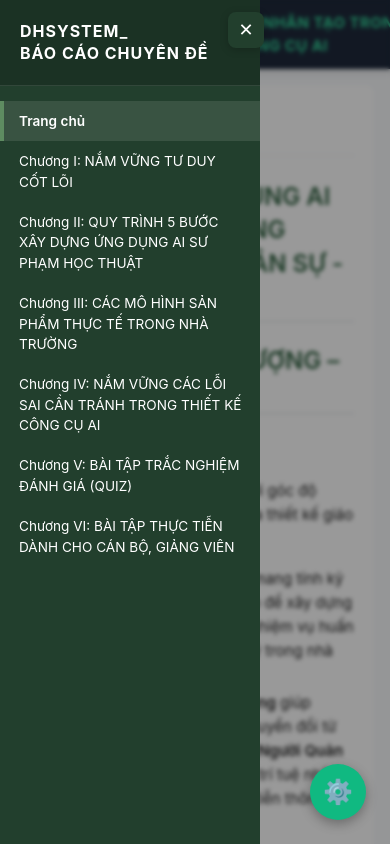
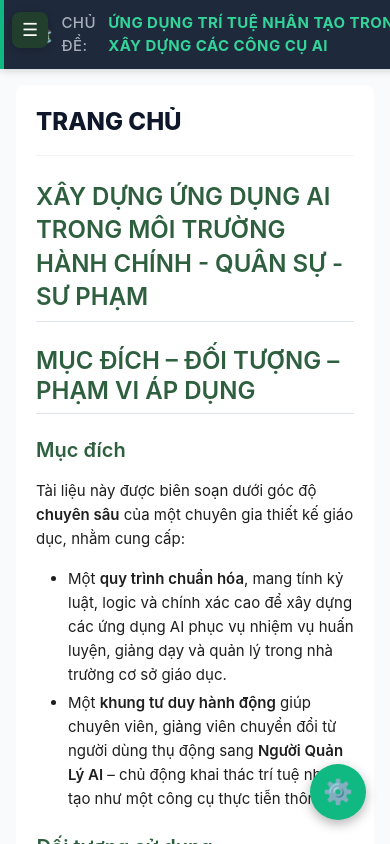
Before and after one commit to danghoangsqtt-sys/ai-maker-doc, a React (Vite) app: page / in a window 390 px wide. Built offline with nearby package versions, Linux system fonts and the light colour scheme.

Commit message:
chore: make build portable and deploy to surge

```diff
--- a/src/App.jsx
+++ b/src/App.jsx
@@ -141,7 +141,7 @@
 
 function App() {
   const [currentSection, setCurrentSection] = useState('dashboard');
-  const [sidebarOpen, setSidebarOpen] = useState(true);
+  const [sidebarOpen, setSidebarOpen] = useState(window.innerWidth > 768);
   const [isLoggedIn, setIsLoggedIn] = useState(false);
   const [isEditing, setIsEditing] = useState(false);
   const [courseData, setCourseData] = useState(() => parseCourseData(rawDataString));
--- a/src/index.css
+++ b/src/index.css
@@ -458,10 +458,12 @@
     left: 0;
     width: 100vw;
     height: 100vh;
-    background: rgba(0, 0, 0, 0.4);
+    background: rgba(0, 0, 0, 0.5); /* increased darkness to be noticeable */
     z-index: 998;
-    -webkit-backdrop-filter: blur(2px);
-    backdrop-filter: blur(2px);
+    -webkit-backdrop-filter: blur(3px);
+    backdrop-filter: blur(3px);
+    cursor: pointer;
+    pointer-events: auto;
   }
   /* Adjust the toggle button left position when sidebar is open to match new width */
   :root {
--- a/vite.config.js
+++ b/vite.config.js
@@ -4,7 +4,7 @@
 // https://vite.dev/config/
 export default defineConfig({
   plugins: [react()],
-  base: '/ai-maker-doc/', // For GitHub Pages deployment
+  base: './', // Relative base for both GitHub Pages and Surge deployment
   build: {
     outDir: 'dist',
   }
```
